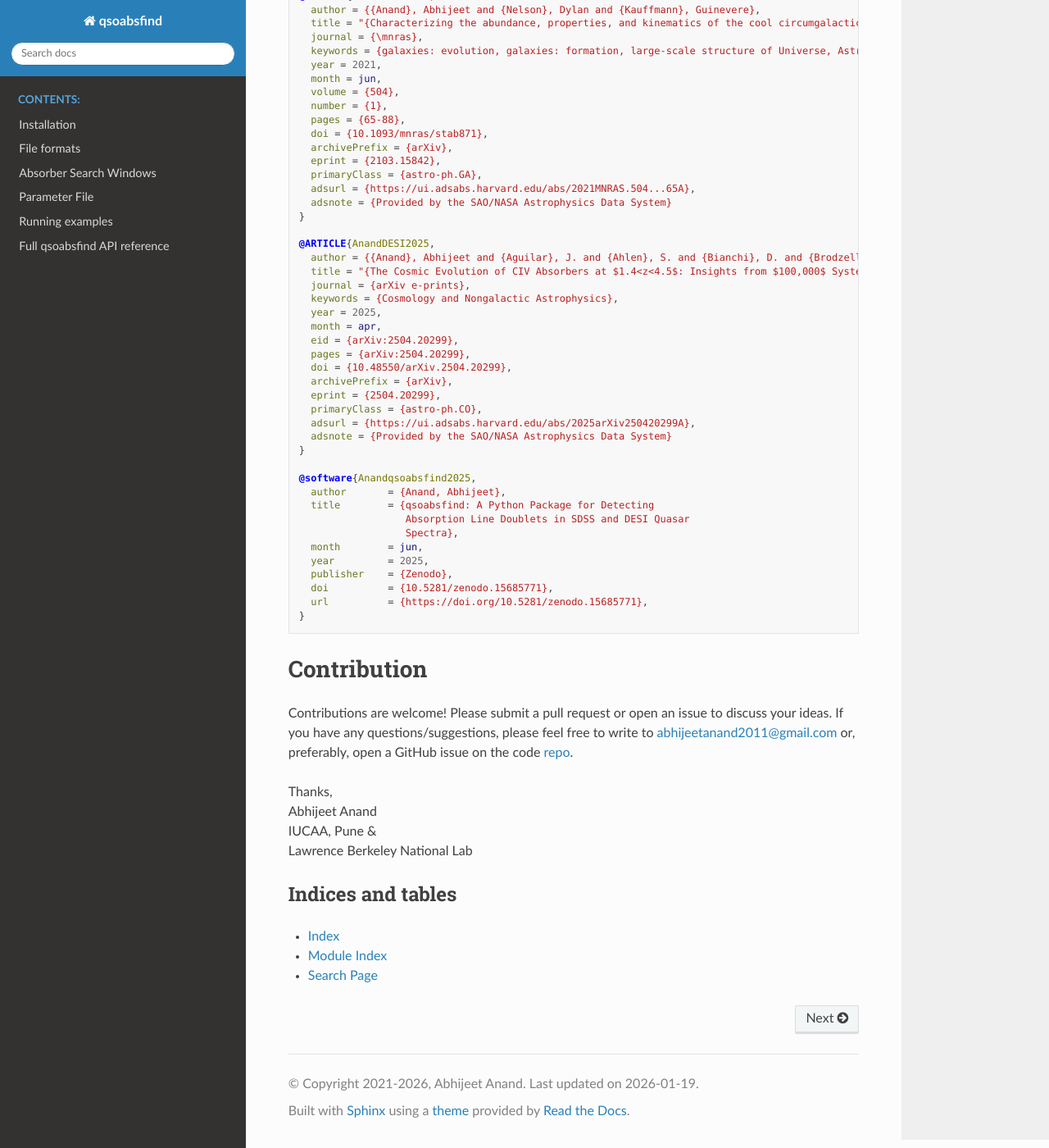
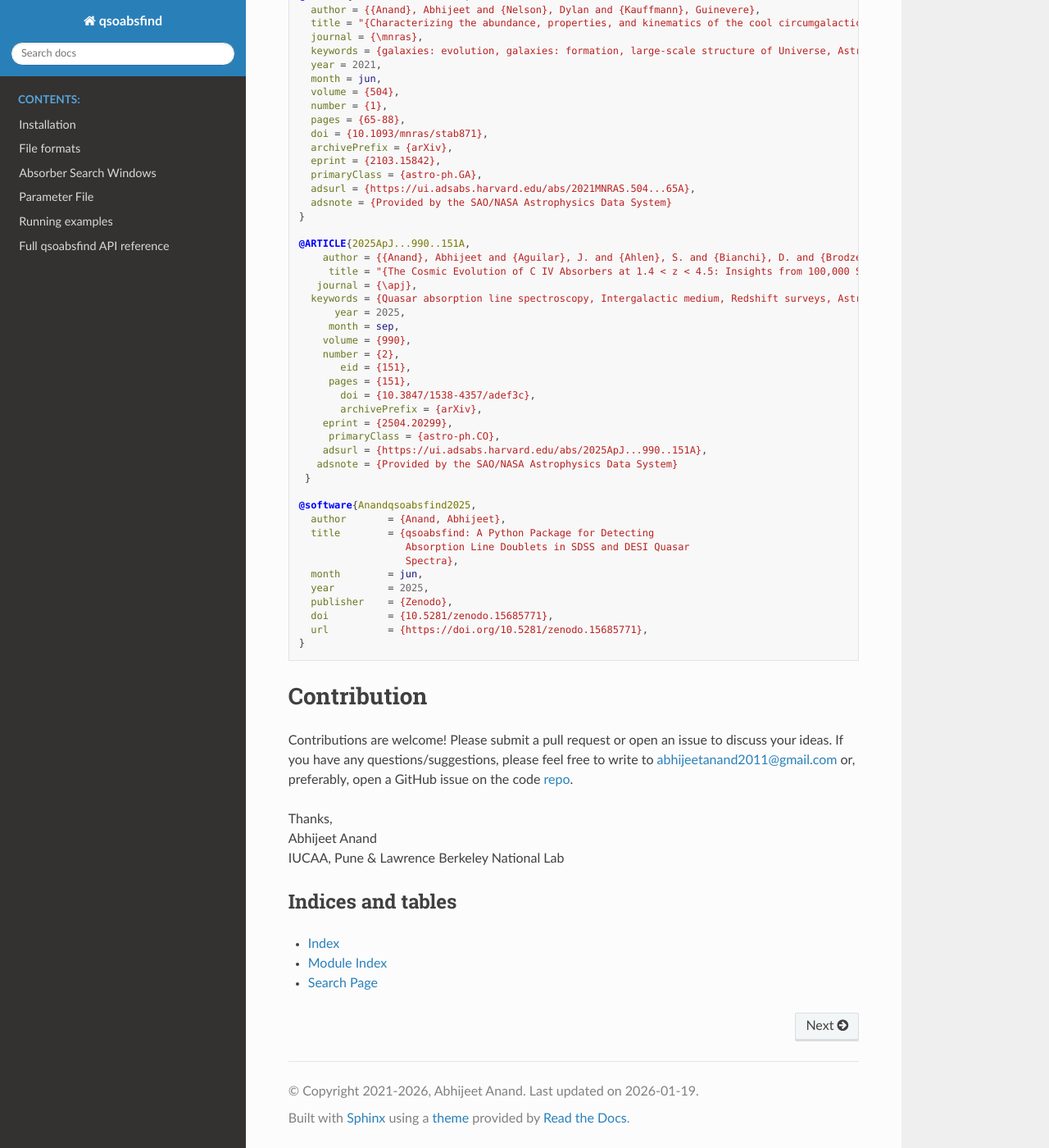
Before and after one commit to abhi0395/qsoabsfind, a Sphinx documentation site: the page built from docs/index.rst, in a window 1280 px wide and 1400 px high, scrolled down 2322 px. Shown: the whole window at 82% size. Built offline with Sphinx 7.4.7 and the Read the Docs theme 3.1.0, drawn with Linux system fonts in a browser that asks for light colours; some of the changed text lies outside the part shown.

Commit message:
references updated

```diff
--- a/docs/index.rst
+++ b/docs/index.rst
@@ -89,7 +89,7 @@ If you use this **codebase**, please also cite the associated `Zenodo record <ht
 
 .. code-block:: bibtex
 
-   @ARTICLE{AnandSDSS2021,
+   @ARTICLE{2021MNRAS.504...65A,
      author = {{Anand}, Abhijeet and {Nelson}, Dylan and {Kauffmann}, Guinevere},
      title = "{Characterizing the abundance, properties, and kinematics of the cool circumgalactic medium of galaxies in absorption with SDSS DR16}",
      journal = {\mnras},
@@ -107,22 +107,24 @@ If you use this **codebase**, please also cite the associated `Zenodo record <ht
      adsnote = {Provided by the SAO/NASA Astrophysics Data System}
    }
 
-   @ARTICLE{AnandDESI2025,
-     author = {{Anand}, Abhijeet and {Aguilar}, J. and {Ahlen}, S. and {Bianchi}, D. and {Brodzeller}, A. and {Brooks}, D. and {Canning}, R. and {Claybaugh}, T. and {Cuceu}, A. and {de la Macorra}, A. and {Doel}, P. and {Ferraro}, S. and {Font-Ribera}, A. and {Forero-Romero}, J.~E. and {Gazta{\~n}aga}, E. and {Gontcho}, S. Gontcho A and {Gutierrez}, G. and {Guy}, J. and {Herrera-Alcantar}, H.~K. and {Ishak}, M. and {Juneau}, S. and {Kehoe}, R. and {Kremin}, A. and {Landriau}, M. and {Le Guillou}, L. and {Levi}, M.~E. and {Manera}, M. and {Meisner}, A. and {Miquel}, R. and {Moustakas}, J. and {Mu{\~n}oz-Guti{\'e}rrez}, A. and {Napolitano}, L. and {P{\'e}rez-R{\`a}fols}, I. and {Rossi}, G. and {Sanchez}, E. and {Schlegel}, D. and {Schubnell}, M. and {Sprayberry}, D. and {Tarl{\'e}}, G. and {Temple}, M.~J. and {Weaver}, B.~A. and {Zhou}, R.},
-     title = "{The Cosmic Evolution of CIV Absorbers at $1.4<z<4.5$: Insights from $100,000$ Systems in DESI Quasars}",
-     journal = {arXiv e-prints},
-     keywords = {Cosmology and Nongalactic Astrophysics},
-     year = 2025,
-     month = apr,
-     eid = {arXiv:2504.20299},
-     pages = {arXiv:2504.20299},
-     doi = {10.48550/arXiv.2504.20299},
-     archivePrefix = {arXiv},
-     eprint = {2504.20299},
-     primaryClass = {astro-ph.CO},
-     adsurl = {https://ui.adsabs.harvard.edu/abs/2025arXiv250420299A},
-     adsnote = {Provided by the SAO/NASA Astrophysics Data System}
-   }
+   @ARTICLE{2025ApJ...990..151A,
+       author = {{Anand}, Abhijeet and {Aguilar}, J. and {Ahlen}, S. and {Bianchi}, D. and {Brodzeller}, A. and {Brooks}, D. and {Canning}, R. and {Claybaugh}, T. and {Cuceu}, A. and {de la Macorra}, A. and {Doel}, P. and {Ferraro}, S. and {Font-Ribera}, A. and {Forero-Romero}, J.~E. and {Gazta{\~n}aga}, E. and {Gontcho A Gontcho}, S. and {Gutierrez}, G. and {Guy}, J. and {Herrera-Alcantar}, H.~K. and {Ishak}, M. and {Juneau}, S. and {Kehoe}, R. and {Kremin}, A. and {Landriau}, M. and {Le Guillou}, L. and {Levi}, M.~E. and {Manera}, M. and {Meisner}, A. and {Miquel}, R. and {Moustakas}, J. and {Mu{\~n}oz-Guti{\'e}rrez}, A. and {Napolitano}, L. and {P{\'e}rez-R{\`a}fols}, I. and {Rossi}, G. and {Sanchez}, E. and {Schlegel}, D. and {Schubnell}, M. and {Sprayberry}, D. and {Tarl{\'e}}, G. and {Temple}, M.~J. and {Weaver}, B.~A. and {Zhou}, R.},
+        title = "{The Cosmic Evolution of C IV Absorbers at 1.4 < z < 4.5: Insights from 100,000 Systems in DESI Quasars}",
+      journal = {\apj},
+     keywords = {Quasar absorption line spectroscopy, Intergalactic medium, Redshift surveys, Astronomy software, 1317, 813, 1378, 1855, Cosmology and Nongalactic Astrophysics},
+         year = 2025,
+        month = sep,
+       volume = {990},
+       number = {2},
+          eid = {151},
+        pages = {151},
+          doi = {10.3847/1538-4357/adef3c},
+          archivePrefix = {arXiv},
+       eprint = {2504.20299},
+        primaryClass = {astro-ph.CO},
+       adsurl = {https://ui.adsabs.harvard.edu/abs/2025ApJ...990..151A},
+      adsnote = {Provided by the SAO/NASA Astrophysics Data System}
+    }
 
    @software{Anandqsoabsfind2025,
      author       = {Anand, Abhijeet},
@@ -145,8 +147,7 @@ Contributions are welcome! Please submit a pull request or open an issue to disc
 
 | Thanks,
 | Abhijeet Anand
-| IUCAA, Pune &
-| Lawrence Berkeley National Lab
+| IUCAA, Pune & Lawrence Berkeley National Lab
 
 
 Indices and tables
```
Also changed, not shown: README.md (+15 -13 lines), 6 other files.
